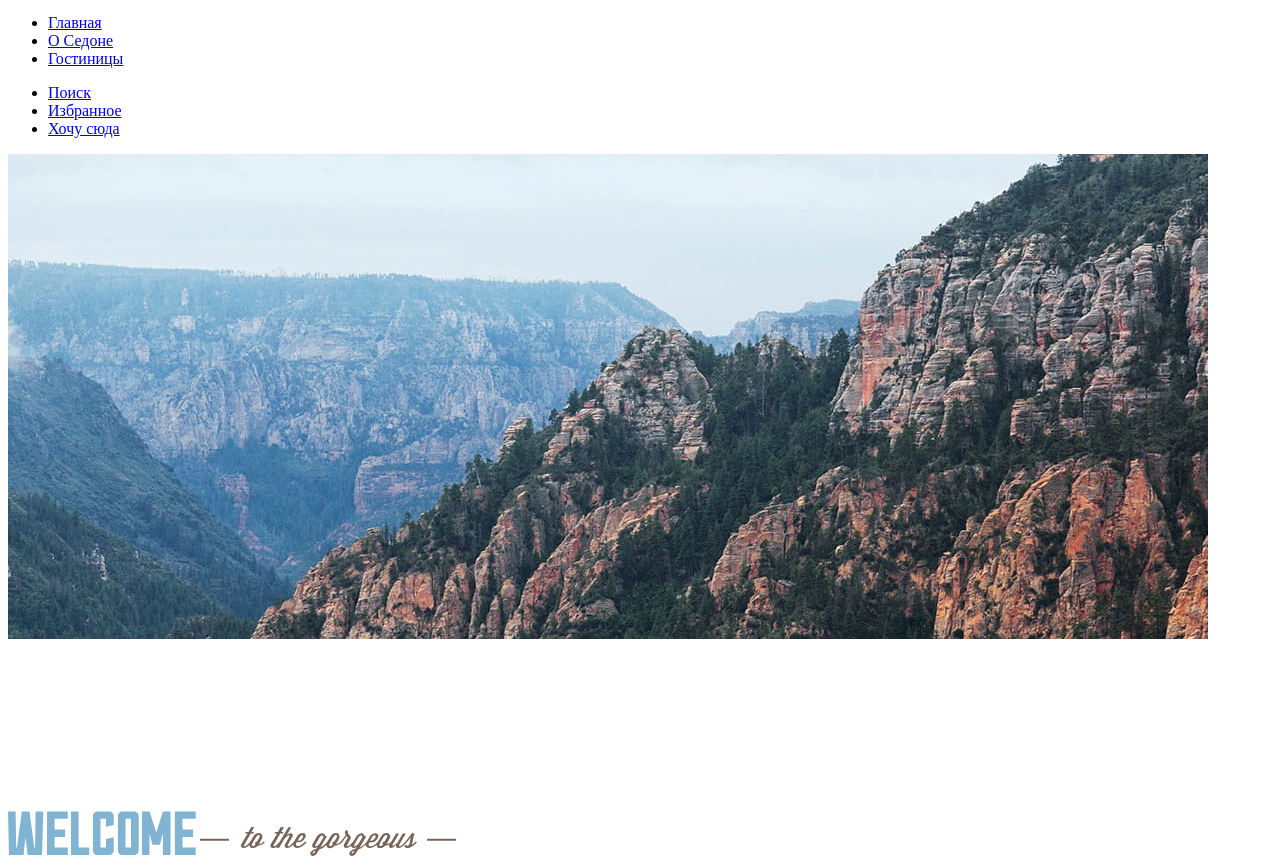
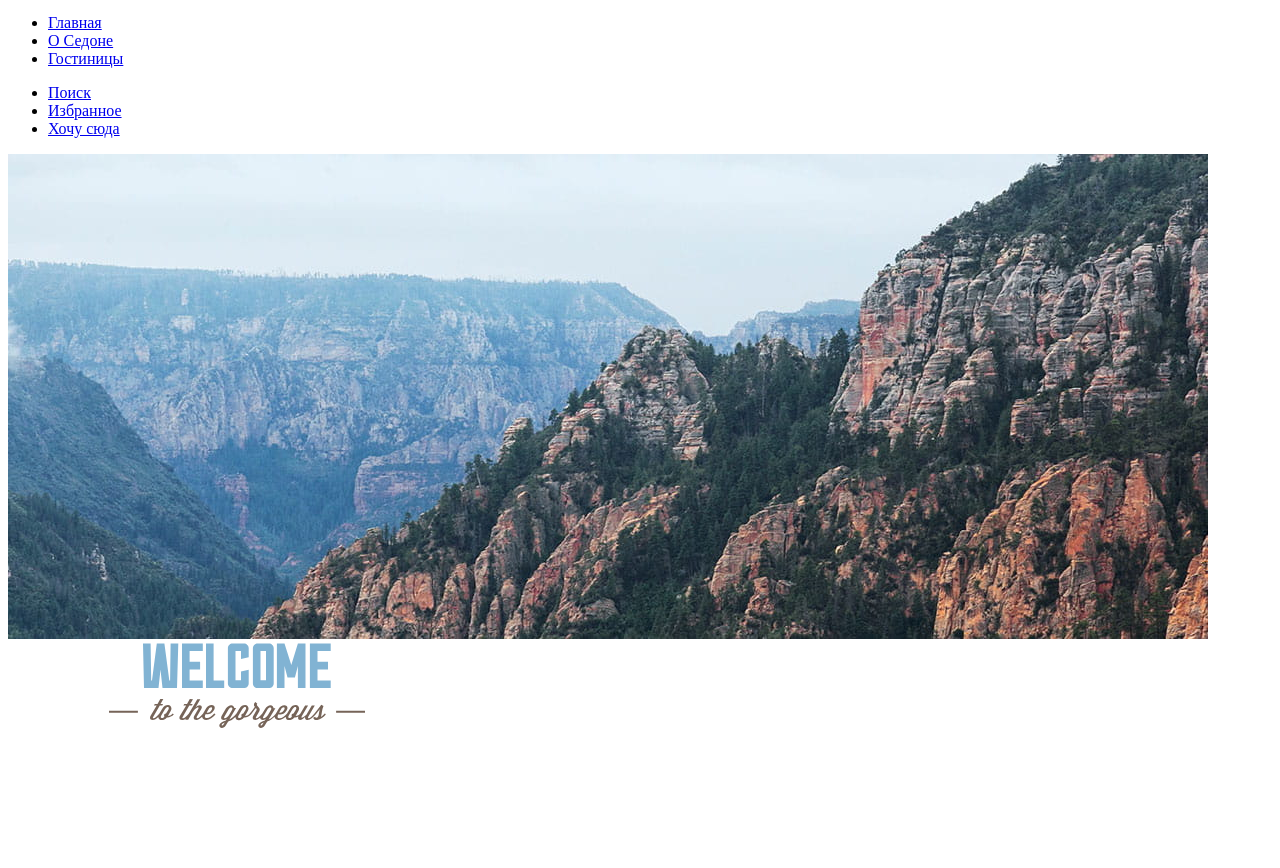
Before and after one commit to htmlacademy-htmlcss/2096203-sedona-34, a plain HTML site: page index.html in a window 1280 px wide. Shown: the part 84-952 px from the top of the page. Drawn offline with Linux system fonts and the light colour scheme.

Commit message:
Редактирует картинку

```diff
--- a/index.html
+++ b/index.html
@@ -46,9 +46,7 @@
   <main class="main-index">
     <section class="intro">
       <img class="intro-image-background" src="images/background/index-background.jpg" width="1200" height="485" alt="Пейзаж города Седона">
-      <img class="intro-image-text" src="images/background/welcome-background.svg" width="187.7" height="44.7" alt="Welcome">
-      <img class="intro-image-text" src="images/background/to the gorgeous-background.svg" width="256" height="28.78" alt="to the gorgeous">
-      <img class="intro-image-text" src="images/background/sedona-background.svg" width="456.7" height="212.77" alt="Sedona">
+      <img class="intro-image-text" src="images/background/welcome.svg" width="458" height="352" alt="Welcome to the gorgeous Sedona">
       <h1 class="intro-title">
         Седона — небольшой городок в Аризоне, заслуживающий большего!
       </h1>
```
Also changed, not shown: images/background/welcome.svg (added), images/social-media/telegram.svg (renamed from images/social media/telegram.svg), images/social-media/vkontakte.svg (renamed from images/social media/vkontakte.svg), images/social-media/youtube.svg (renamed from images/social media/youtube.svg).
